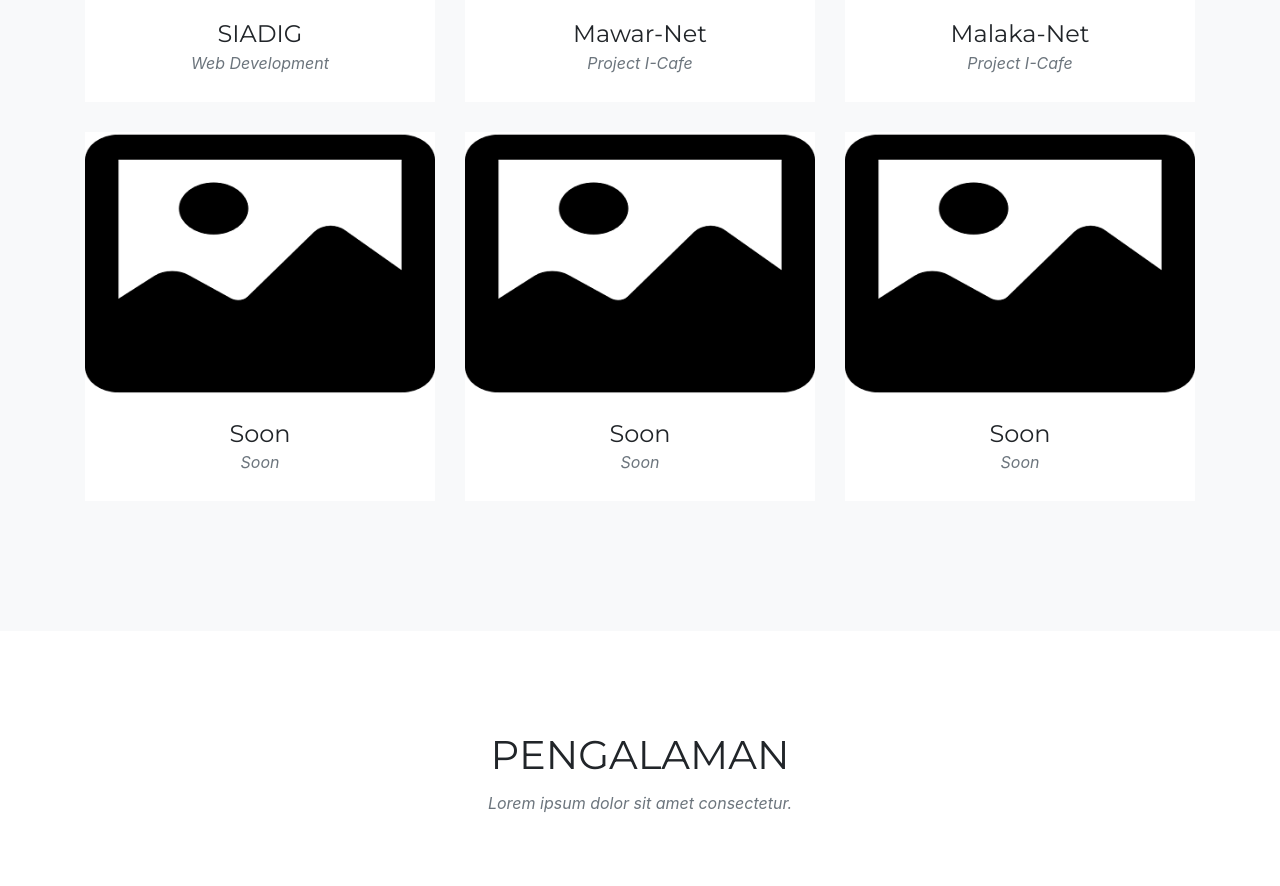
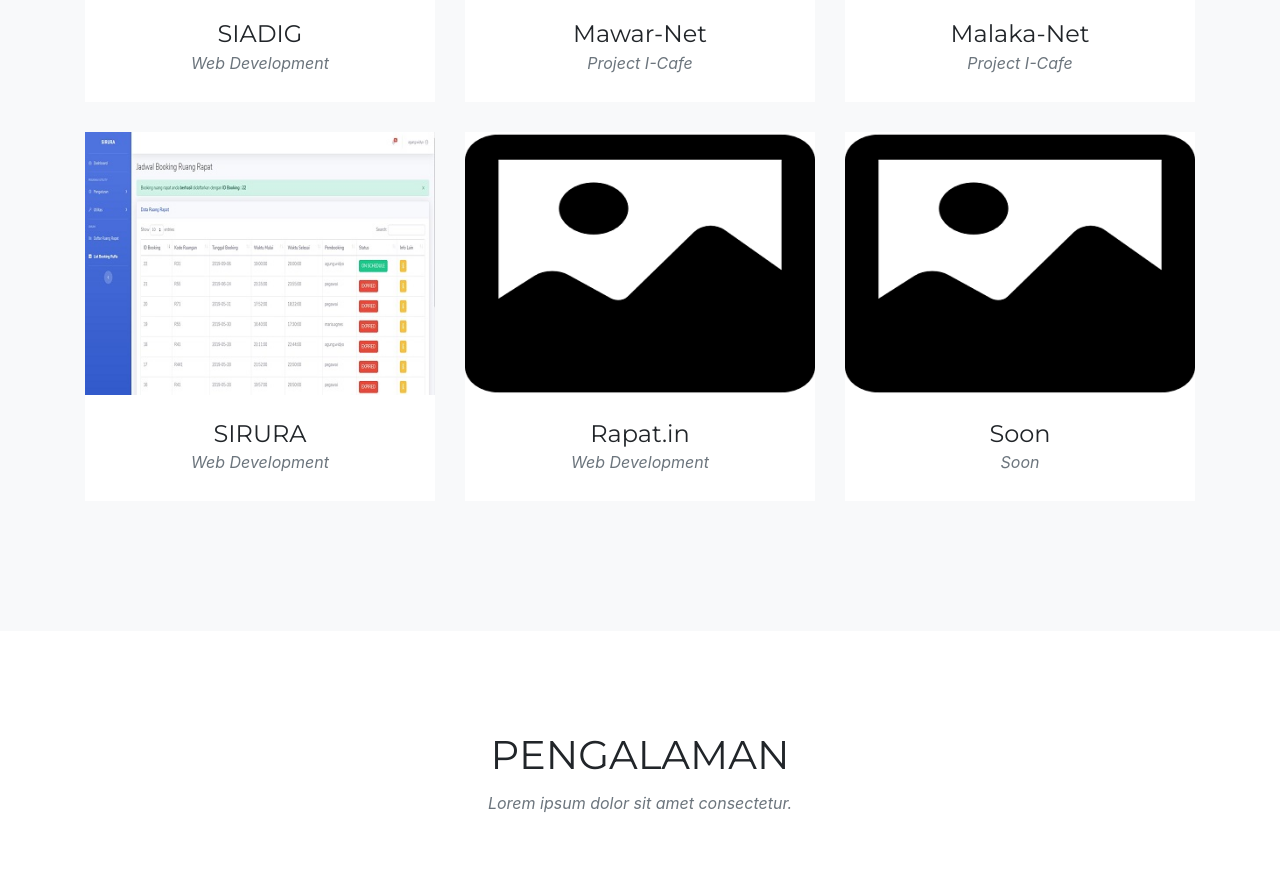
Before and after one commit to ctophjp/ctophjp.github.io, a website with bundled scripts: page index.html in a window 1280 px wide. Shown: the part 1920-2806 px from the top of the page. Built offline with nearby package versions, Linux system fonts and the light colour scheme; files whose address does not match are found by name; a web font is replaced by a local one.

Commit message:
Menambahkan 5 file gambar (SIRURA), menambahkan SIRURA dan RAPATIN (Isi konten belum diubah)

```diff
--- a/index.html
+++ b/index.html
@@ -162,11 +162,11 @@
                 <i class="fas fa-info fa-3x"></i>
               </div>
             </div>
-            <img class="img-fluid" src="img/portfolio/no-image.png" alt="">
+            <img class="img-fluid" src="img/portfolio/3e.JPG" alt="">
           </a>
           <div class="portfolio-caption">
-            <h4>Soon</h4>
-            <p class="text-muted">Soon</p>
+            <h4>SIRURA</h4>
+            <p class="text-muted">Web Development</p>
           </div>
         </div>
         <div class="col-md-4 col-sm-6 portfolio-item">
@@ -179,8 +179,8 @@
             <img class="img-fluid" src="img/portfolio/no-image.png" alt="">
           </a>
           <div class="portfolio-caption">
-            <h4>Soon</h4>
-            <p class="text-muted">Soon</p>
+            <h4>Rapat.in</h4>
+            <p class="text-muted">Web Development</p>
           </div>
         </div>
         <div class="col-md-4 col-sm-6 portfolio-item">
```
Also changed, not shown: img/portfolio/3.jpg (added), img/portfolio/3a.JPG (added), img/portfolio/3b.JPG (added), img/portfolio/3c.JPG (added), img/portfolio/3d.JPG (added), img/portfolio/3e.JPG (added).
